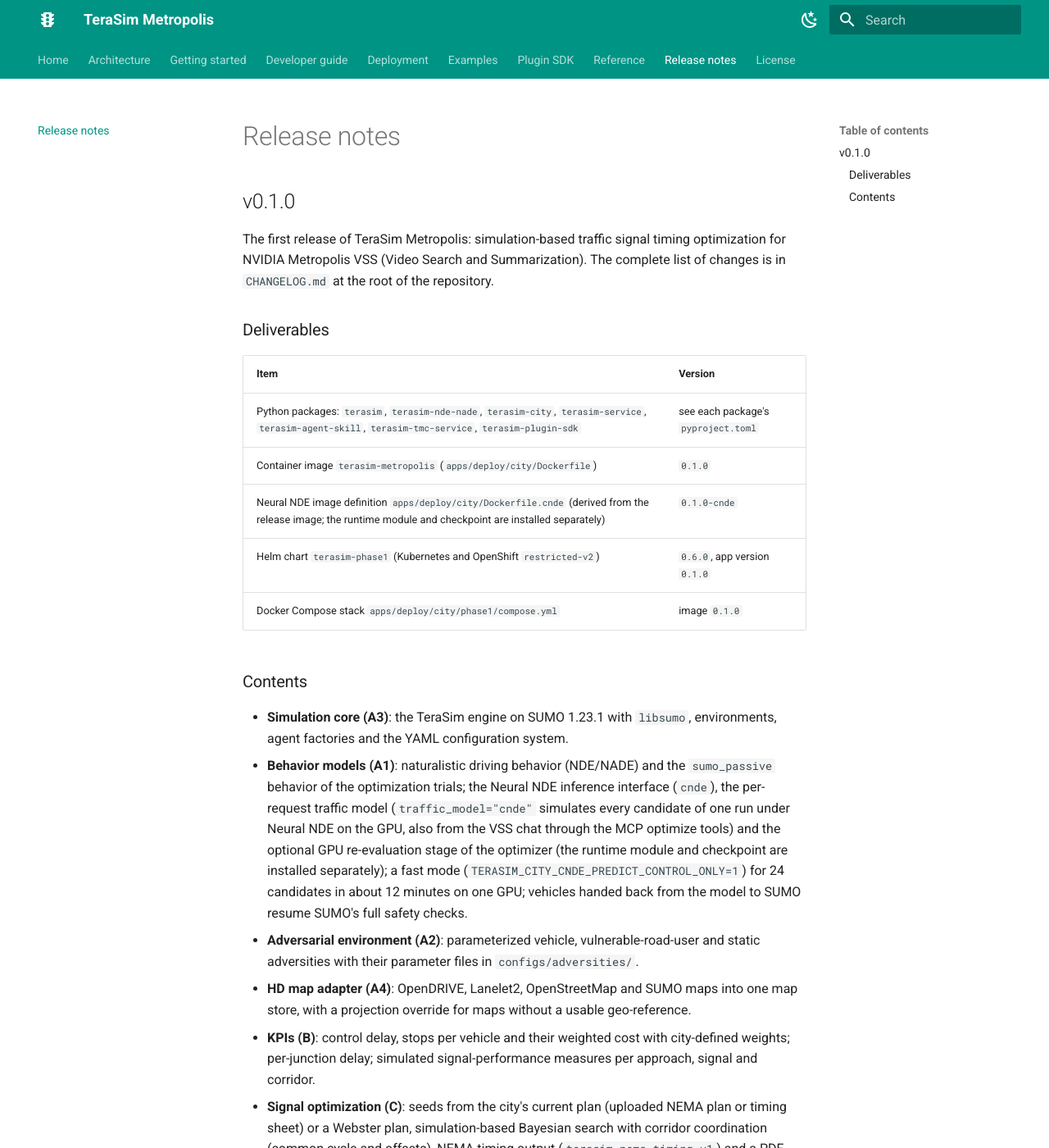
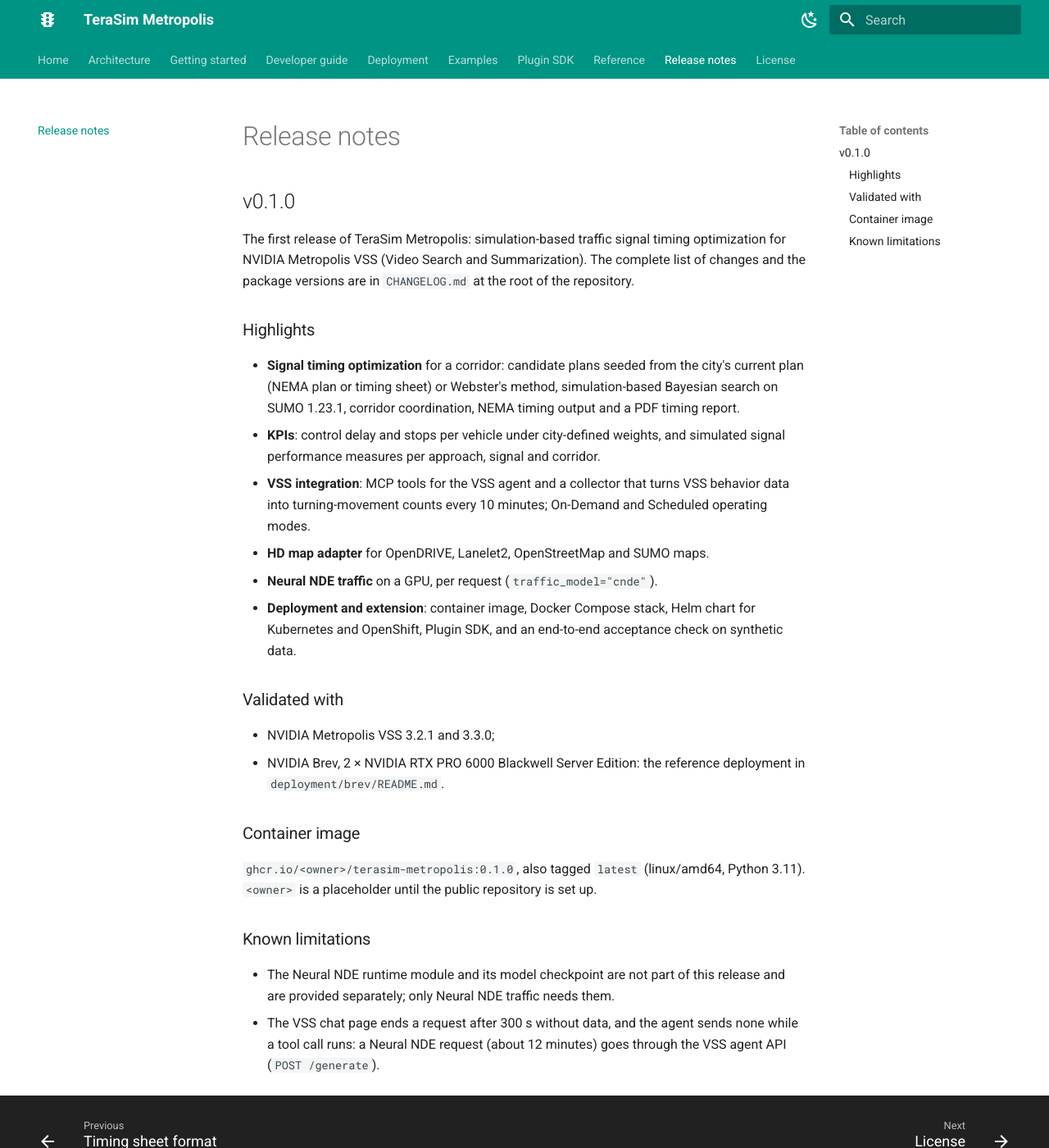
Before and after one commit to SaferDrive-AI/Terasim-Metropolis, an MkDocs documentation site: the page built from docs/release-notes.md, in a window 1280 px wide and 1400 px high. Shown: the whole window at 82% size. Built offline with MkDocs 1.6.1 and Material for MkDocs 9.7.7, drawn with Linux system fonts in a browser that asks for light colours; some of the changed text lies outside the part shown.

Commit message:
Add the v0.1.0 release notes
docs/release-notes.md holds the text of the GitHub release: highlights,
validated environments (VSS 3.2.1 and 3.3.0, NVIDIA Brev), the image
location and the known limitations. CHANGELOG notes the Python 3.11
image, the Python 3.10 base of the Neural NDE image and the publishing
workflow.

```diff
--- a/docs/release-notes.md
+++ b/docs/release-notes.md
@@ -3,52 +3,38 @@
 ## v0.1.0
 
 The first release of TeraSim Metropolis: simulation-based traffic signal timing optimization for
-NVIDIA Metropolis VSS (Video Search and Summarization). The complete list of changes is in
-`CHANGELOG.md` at the root of the repository.
+NVIDIA Metropolis VSS (Video Search and Summarization). The complete list of changes and the
+package versions are in `CHANGELOG.md` at the root of the repository.
 
-### Deliverables
+### Highlights
 
-| Item | Version |
-| --- | --- |
-| Python packages: `terasim`, `terasim-nde-nade`, `terasim-city`, `terasim-service`, `terasim-agent-skill`, `terasim-tmc-service`, `terasim-plugin-sdk` | see each package's `pyproject.toml` |
-| Container image `terasim-metropolis` (`apps/deploy/city/Dockerfile`) | `0.1.0` |
-| Neural NDE image definition `apps/deploy/city/Dockerfile.cnde` (derived from the release image; the runtime module and checkpoint are installed separately) | `0.1.0-cnde` |
-| Helm chart `terasim-phase1` (Kubernetes and OpenShift `restricted-v2`) | `0.6.0`, app version `0.1.0` |
-| Docker Compose stack `apps/deploy/city/phase1/compose.yml` | image `0.1.0` |
+- **Signal timing optimization** for a corridor: candidate plans seeded from the city's current
+  plan (NEMA plan or timing sheet) or Webster's method, simulation-based Bayesian search on
+  SUMO 1.23.1, corridor coordination, NEMA timing output and a PDF timing report.
+- **KPIs**: control delay and stops per vehicle under city-defined weights, and simulated signal
+  performance measures per approach, signal and corridor.
+- **VSS integration**: MCP tools for the VSS agent and a collector that turns VSS behavior data
+  into turning-movement counts every 10 minutes; On-Demand and Scheduled operating modes.
+- **HD map adapter** for OpenDRIVE, Lanelet2, OpenStreetMap and SUMO maps.
+- **Neural NDE traffic** on a GPU, per request (`traffic_model="cnde"`).
+- **Deployment and extension**: container image, Docker Compose stack, Helm chart for
+  Kubernetes and OpenShift, Plugin SDK, and an end-to-end acceptance check on synthetic data.
 
-### Contents
+### Validated with
 
-- **Simulation core (A3)**: the TeraSim engine on SUMO 1.23.1 with `libsumo`, environments,
-  agent factories and the YAML configuration system.
-- **Behavior models (A1)**: naturalistic driving behavior (NDE/NADE) and the `sumo_passive`
-  behavior of the optimization trials; the Neural NDE inference interface (`cnde`), the
-  per-request traffic model (`traffic_model="cnde"` simulates every candidate of one run under
-  Neural NDE on the GPU, also from the VSS chat through the MCP optimize tools) and the optional
-  GPU re-evaluation stage of the optimizer (the runtime module and checkpoint are installed
-  separately); a fast mode (`TERASIM_CITY_CNDE_PREDICT_CONTROL_ONLY=1`) for 24 candidates in
-  about 12 minutes on one GPU; vehicles handed back from the model to SUMO resume SUMO's full
-  safety checks.
-- **Adversarial environment (A2)**: parameterized vehicle, vulnerable-road-user and static
-  adversities with their parameter files in `configs/adversities/`.
-- **HD map adapter (A4)**: OpenDRIVE, Lanelet2, OpenStreetMap and SUMO maps into one map store,
-  with a projection override for maps without a usable geo-reference.
-- **KPIs (B)**: control delay, stops per vehicle and their weighted cost with city-defined
-  weights; per-junction delay; simulated signal-performance measures per approach, signal and
-  corridor.
-- **Signal optimization (C)**: seeds from the city's current plan (uploaded NEMA plan or timing
-  sheet) or a Webster plan, simulation-based Bayesian search with corridor coordination (common
-  cycle and offsets), NEMA timing output (`terasim.nema_timing.v1`) and a PDF timing report.
-- **Services**: the REST service (`/v1/city/*`), the MCP server for the VSS agent with download
-  links, and the TMC collector that counts turning movements from VSS behavior objects with the
-  NVIDIA reference counting functions.
-- **Operating modes**: On-Demand and Scheduled through the same optimization tool, plus an
-  optional built-in scheduler.
-- **Corridor and cameras**: one camera inventory generates the TMC spec, the corridor
-  configuration and the Helm values (`corridorConfig`) of a multi-intersection, multi-camera
-  corridor; examples for the demo corridor and an eight-signal corridor with 32 cameras.
-- **Plugin SDK**: operation plugins discovered through the `terasim.operation_plugins` entry
-  points, with the signal-timing optimization as the built-in plugin `signal_timing` and an
-  example plugin.
-- **Examples**: the synthetic three-signal demo corridor, On-Demand, Scheduled and incident
-  demos, and the end-to-end acceptance script (25 criteria, plus a Neural NDE profile with
-  A1-3 and A1-4).
+- NVIDIA Metropolis VSS 3.2.1 and 3.3.0;
+- NVIDIA Brev, 2 × NVIDIA RTX PRO 6000 Blackwell Server Edition: the reference deployment in
+  `deployment/brev/README.md`.
+
+### Container image
+
+`ghcr.io/<owner>/terasim-metropolis:0.1.0`, also tagged `latest` (linux/amd64, Python 3.11).
+`<owner>` is a placeholder until the public repository is set up.
+
+### Known limitations
+
+- The Neural NDE runtime module and its model checkpoint are not part of this release and are
+  provided separately; only Neural NDE traffic needs them.
+- The VSS chat page ends a request after 300 s without data, and the agent sends none while a
+  tool call runs: a Neural NDE request (about 12 minutes) goes through the VSS agent API
+  (`POST /generate`).
```
Also changed, not shown: CHANGELOG.md (+9 -5 lines).
